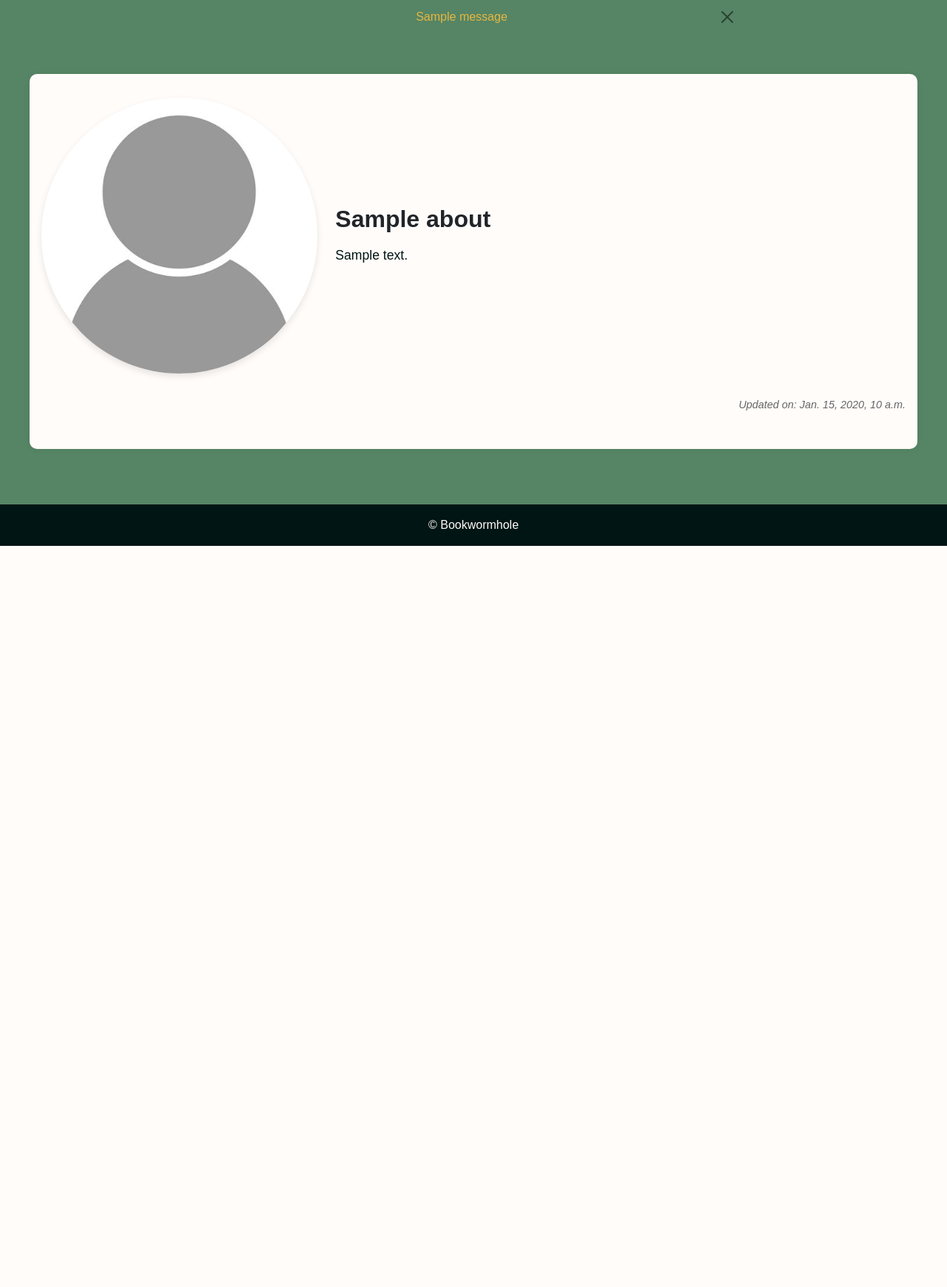
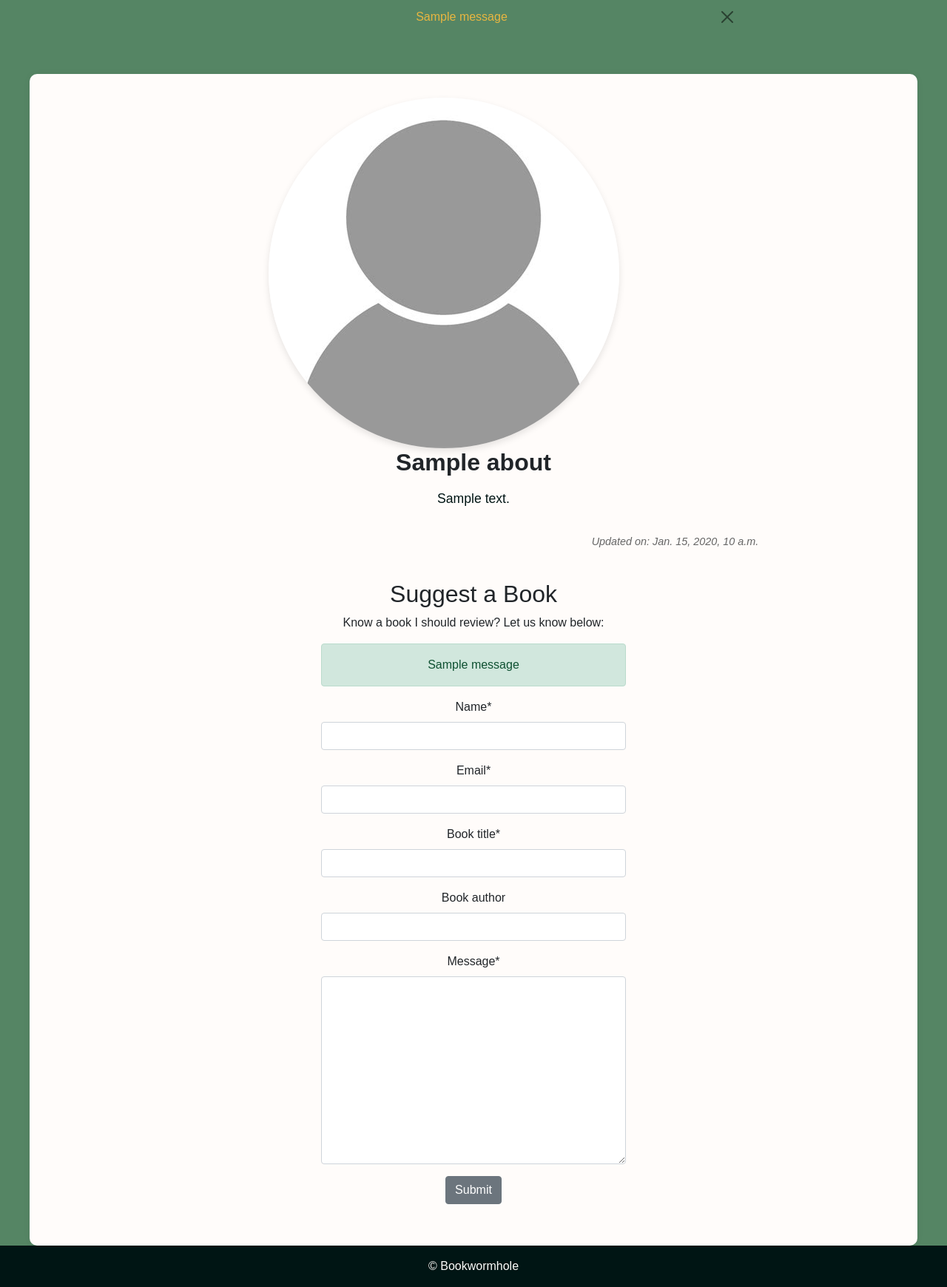
Before and after one commit to Jere-The-Hutt/ms3-bookwormhole-blog, a Django app: template about/templates/about/about.html in a window 1280 px wide. Shown: the part 62-1802 px from the top of the page at 74% size. Before the commit the page ends 800 px from the top, so only its background shows below. Run offline with Django 4.2, Linux system fonts and the light colour scheme; the template is opened without the code that fills it: values that come from a table or form of the project are taken from there, others are empty; tables that the repository leaves empty hold one stand-in row (values such as "Sample post"); one stand-in notice (Sample message) is shown; parts of the project's set-up code (start-up, migrations or seed data) failed here and were passed over; some libraries are stand-ins or nearby versions; some web fonts are replaced.

Commit message:
Render Contact form in about.html using crispy forms

```diff
--- a/about/templates/about/about.html
+++ b/about/templates/about/about.html
@@ -1,21 +1,41 @@
 {% extends 'base.html' %}
+{% load static %}
+{% load crispy_forms_tags %}
+
 {% block content %}
-{% load static %}
 <div class="container about-container mt-5">
   <div class="row d-flex align-items-center justify-content-center">
-    <div class="col-md-4 text-center">
+    <div class="col-12 text-center">
       <img src="{% static 'images/nobody.jpg' %}" class="about-image" alt="Profile picture">
     </div>
-    <div class="col-md-8">
+    <div class="col-md-8 text-center">
       <h2 class="about-title">{{ about.title }}</h2>
       <div class="about-body">
         {{ about.body|safe }}
       </div>
-    </div>
-  </div>
-  <div class="row">
-    <div class="col">
-      <p class="updated-on"><em>Updated on: {{ about.updated_on }}</em></p>
+      <div class="row">
+        <div class="col">
+          <p class="updated-on"><em>Updated on: {{ about.updated_on }}</em></p>
+        </div>
+      </div>
+      <div class="d-flex justify-content-center my-4">
+        <div class="suggest-form text-center">
+          <h2 class="suggest-header">Suggest a Book</h2>
+          <p>Know a book I should review? Let us know below:</p>
+
+          {% if messages %}
+          {% for message in messages %}
+          <div class="alert alert-success">{{ message }}</div>
+          {% endfor %}
+          {% endif %}
+
+          <form method="post" novalidate>
+            {% csrf_token %}
+            {{ form|crispy }}
+            <button class="btn btn-secondary" type="submit">Submit</button>
+          </form>
+        </div>
+      </div>
     </div>
   </div>
 </div>
```
